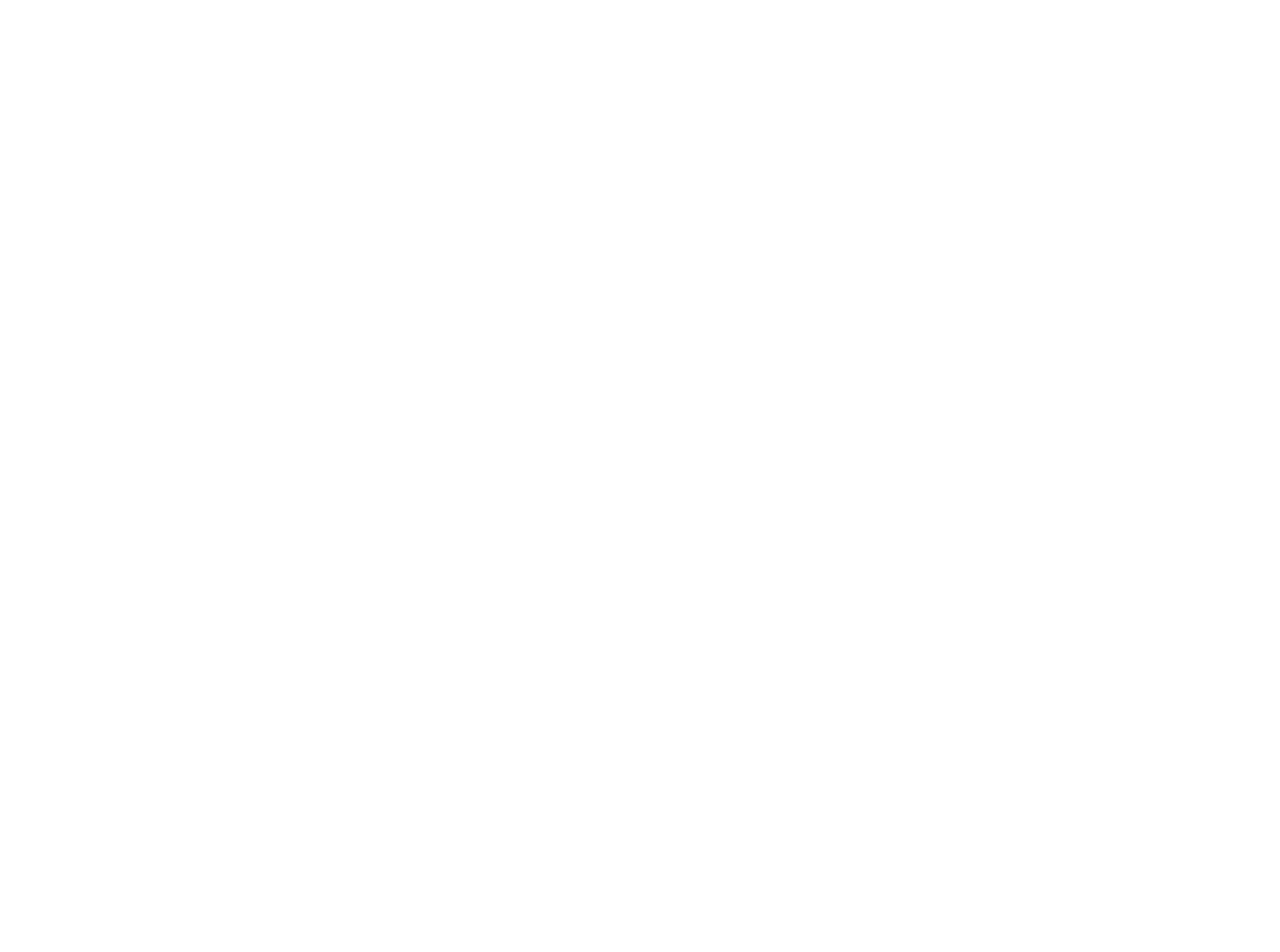
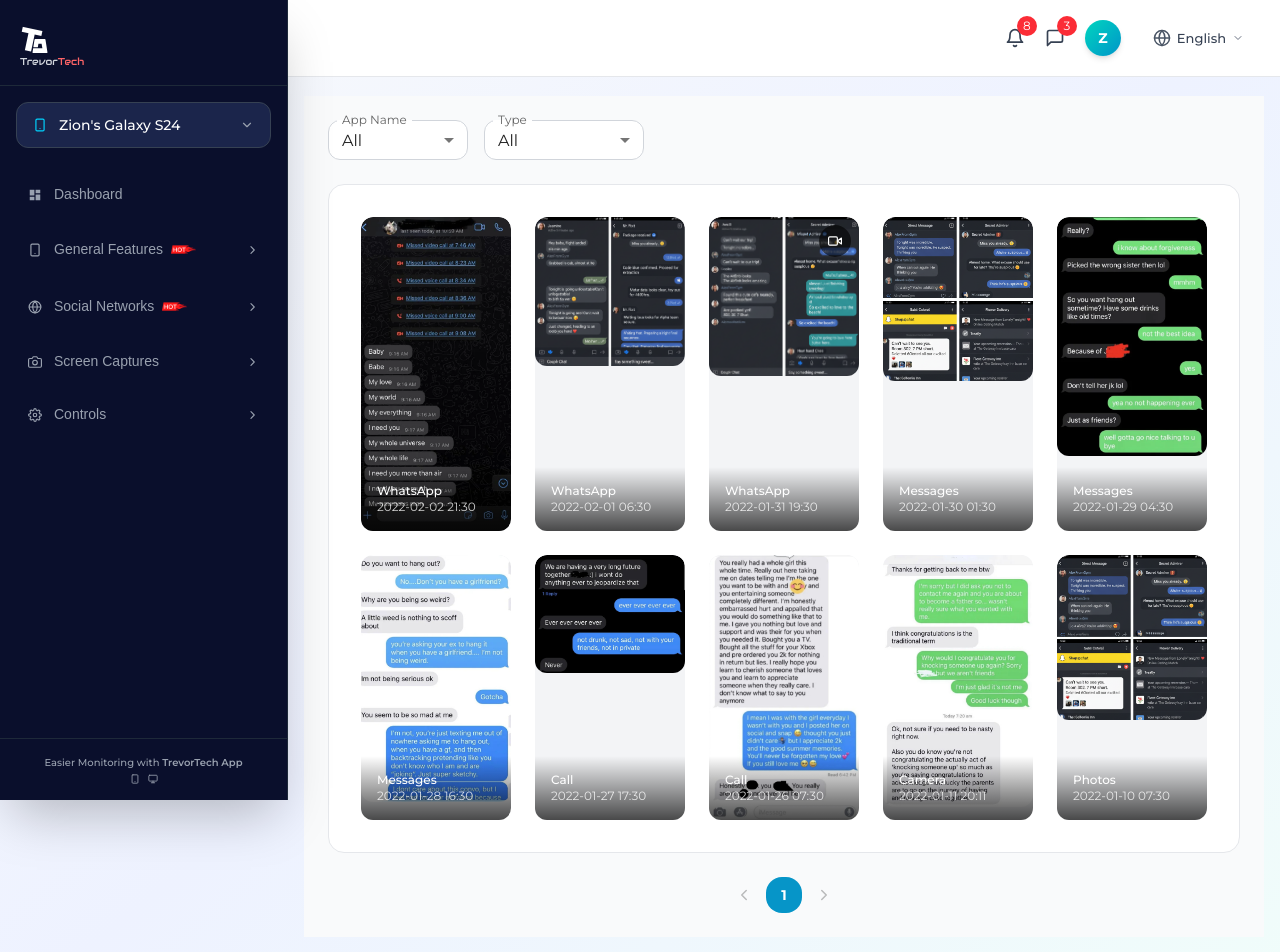
Before and after one commit to LifeofPaks/trevor-tech, a React (Vite) app: page /demo/captures/screenshots in a window 1280 px wide. Before the commit this address had no page. Shown: the top 952 px of the page. Before the commit the page ends 800 px from the top, so only its background shows below. Built offline with nearby package versions, Linux system fonts and the light colour scheme; a web font is replaced by a local one.

Commit message:
updated ui

```diff
--- a/src/App.jsx
+++ b/src/App.jsx
@@ -18,6 +18,7 @@
 import HistoryPage from "./pages/history/HistoryPage";
 import EmailPage from "./pages/email/EmailPage";
 import SimPage from "./pages/sim/SimPage";
+import ScreenshotsPage from "./pages/screenshots/ScreenshotsPage";
 
 
 
@@ -49,6 +50,7 @@
           <Route path="general/history" element={<HistoryPage />} />
           <Route path="general/email" element={<EmailPage />} />
           <Route path="general/sim" element={<SimPage />} />
+          <Route path="captures/screenshots" element={<ScreenshotsPage />} />
         </Route>
       </Routes>
 
--- /dev/null
+++ b/src/pages/screenshots/ScreenshotsPage.jsx
@@ -0,0 +1,359 @@
+import React, { useState, useEffect } from "react";
+import {
+  Box,
+  Typography,
+  Paper,
+  Stack,
+  Select,
+  MenuItem,
+  FormControl,
+  InputLabel,
+  IconButton,
+  Chip,
+  useMediaQuery,
+  useTheme,
+  Divider,
+} from "@mui/material";
+import {
+  FiChevronLeft,
+  FiChevronRight,
+  FiCamera,
+  FiVideo,
+} from "react-icons/fi";
+
+import Image1 from "../../assets/dashboard/screenshots/i-1.png";
+import Image2 from "../../assets/dashboard/screenshots/i-2.png";
+import Image3 from "../../assets/dashboard/screenshots/i-3.png";
+import Image4 from "../../assets/dashboard/screenshots/i-4.webp";
+import Image5 from "../../assets/dashboard/screenshots/i-5.webp";
+import Image6 from "../../assets/dashboard/screenshots/i-6.webp";
+import Image7 from "../../assets/dashboard/screenshots/i-7.webp";
+import Image8 from "../../assets/dashboard/screenshots/i-8.webp";
+import Image9 from "../../assets/dashboard/screenshots/i-9.webp";
+
+// Sample Data
+const allItems = [
+  {
+    id: 1,
+    app: "WhatsApp",
+    type: "screenshot",
+    date: "2022-02-02 21:30",
+    image: Image4
+  },
+  {
+    id: 2,
+    app: "WhatsApp",
+    type: "screenshot",
+    date: "2022-02-01 06:30",
+    image: Image1
+  },
+  {
+    id: 3,
+    app: "WhatsApp",
+    type: "recording",
+    date: "2022-01-31 19:30",
+    image: Image2
+  },
+  {
+    id: 4,
+    app: "Messages",
+    type: "screenshot",
+    date: "2022-01-30 01:30",
+    image: Image3
+  },
+  {
+    id: 5,
+    app: "Messages",
+    type: "screenshot",
+    date: "2022-01-29 04:30",
+    image: Image5
+  },
+  {
+    id: 6,
+    app: "Messages",
+    type: "screenshot",
+    date: "2022-01-28 16:30",
+    image: Image6
+  },
+  {
+    id: 7,
+    app: "Call",
+    type: "screenshot",
+    date: "2022-01-27 17:30",
+    image: Image7
+  },
+  {
+    id: 8,
+    app: "Call",
+    type: "screenshot",
+    date: "2022-01-26 07:30",
+    image: Image8
+  },
+  {
+    id: 9,
+    app: "Camera",
+    type: "screenshot",
+    date: "2022-01-11 20:11",
+    image: Image9
+  },
+  {
+    id: 10,
+    app: "Photos",
+    type: "screenshot",
+    date: "2022-01-10 07:30",
+    image: Image3
+  },
+];
+
+const ROWS_PER_PAGE = 10;
+
+const ScreenshotsPage = () => {
+  const [selectedImage, setSelectedImage] = useState(null);
+  const [page, setPage] = useState(1);
+  const [appFilter, setAppFilter] = useState("All");
+  const [typeFilter, setTypeFilter] = useState("All");
+
+  const theme = useTheme();
+  const isMobile = useMediaQuery(theme.breakpoints.down("md"));
+
+  // Filter logic
+  const filteredItems = allItems.filter((item) => {
+    const appMatch = appFilter === "All" || item.app === appFilter;
+    const typeMatch = typeFilter === "All" || item.type === typeFilter;
+    return appMatch && typeMatch;
+  });
+
+  const totalPages = Math.ceil(filteredItems.length / ROWS_PER_PAGE);
+  const startIndex = (page - 1) * ROWS_PER_PAGE;
+  const currentItems = filteredItems.slice(
+    startIndex,
+    startIndex + ROWS_PER_PAGE
+  );
+
+  // Get unique apps
+  const apps = ["All", ...new Set(allItems.map((i) => i.app))];
+
+  return (
+    <Box className="!p-6 !bg-gray-50 !min-h-screen">
+      {/* Header Filters */}
+      <Box className="!mb-6">
+        <Stack
+          direction={isMobile ? "column" : "row"}
+          spacing={2}
+          alignItems="center"
+          className="!flex-wrap"
+        >
+          <FormControl size="small" sx={{ minWidth: 140 }}>
+            <InputLabel>App Name</InputLabel>
+            <Select
+              value={appFilter}
+              onChange={(e) => {
+                setAppFilter(e.target.value);
+                setPage(1);
+              }}
+              label="App Name"
+              sx={{
+                borderRadius: "12px",
+                backgroundColor: "#fff",
+                "& .MuiOutlinedInput-notchedOutline": {
+                  borderColor: "#d1d5db",
+                },
+              }}
+            >
+              {apps.map((app) => (
+                <MenuItem key={app} value={app}>
+                  {app}
+                </MenuItem>
+              ))}
+            </Select>
+          </FormControl>
+
+          <FormControl size="small" sx={{ minWidth: 160 }}>
+            <InputLabel>Type</InputLabel>
+            <Select
+              value={typeFilter}
+              onChange={(e) => {
+                setTypeFilter(e.target.value);
+                setPage(1);
+              }}
+              label="Type"
+              sx={{
+                borderRadius: "12px",
+                backgroundColor: "#fff",
+                "& .MuiOutlinedInput-notchedOutline": {
+                  borderColor: "#d1d5db",
+                },
+              }}
+            >
+              <MenuItem value="All">All</MenuItem>
+              <MenuItem value="screenshot">Screenshots</MenuItem>
+              <MenuItem value="recording">Screen Recordings</MenuItem>
+            </Select>
+          </FormControl>
+        </Stack>
+      </Box>
+
+      {/* Gallery */}
+      <Paper
+        elevation={0}
+        sx={{
+          borderRadius: "16px",
+          border: "1px solid #e5e7eb",
+          p: 4,
+          backgroundColor: "#fff",
+        }}
+      >
+        <Box
+          sx={{
+            display: "grid",
+            gridTemplateColumns: isMobile
+              ? "repeat(2, 1fr)"
+              : "repeat(3, 1fr) repeat(2, 1fr)",
+            gap: 3,
+          }}
+        >
+          {currentItems.map((item) => (
+            <Box
+              key={item.id}
+              onClick={() => setSelectedImage(item)}
+              sx={{
+                position: "relative",
+                cursor: "pointer",
+                borderRadius: "12px",
+                overflow: "hidden",
+                backgroundColor: "#f3f4f6",
+                transition: "all 0.2s ease",
+                "&:hover": {
+                  transform: "translateY(-4px)",
+                  boxShadow: "0 8px 16px rgba(0,0,0,0.1)",
+                },
+              }}
+            >
+              <Box
+                component="img"
+                src={item.image}
+                alt={item.app}
+                sx={{
+                  width: "100%",
+                  height: "auto",
+                  display: "block",
+                  borderRadius: "12px",
+                }}
+              />
+              <Box
+                sx={{
+                  position: "absolute",
+                  bottom: 0,
+                  left: 0,
+                  right: 0,
+                  background: "linear-gradient(transparent, rgba(0,0,0,0.7))",
+                  color: "white",
+                  p: 2,
+                  fontSize: "0.75rem",
+                }}
+              >
+                <Typography className="!font-medium !text-xs">
+                  {item.app}
+                </Typography>
+                <Typography className="!text-xs !opacity-80">
+                  {item.date}
+                </Typography>
+              </Box>
+              {item.type === "recording" && (
+                <Box
+                  sx={{
+                    position: "absolute",
+                    top: 8,
+                    right: 8,
+                    backgroundColor: "rgba(0,0,0,0.6)",
+                    borderRadius: "50%",
+                    width: 32,
+                    height: 32,
+                    display: "flex",
+                    alignItems: "center",
+                    justifyContent: "center",
+                  }}
+                >
+                  <FiVideo className="!text-white !text-sm" />
+                </Box>
+              )}
+            </Box>
+          ))}
+        </Box>
+      </Paper>
+
+      {/* Pagination */}
+      <Box className="!flex justify-center !mt-6">
+        <Stack direction="row" spacing={1} alignItems="center">
+          <IconButton
+            size="small"
+            disabled={page === 1}
+            onClick={() => setPage(page - 1)}
+            sx={{ color: page === 1 ? "#d1d5db" : "#9ca3af" }}
+          >
+            <FiChevronLeft />
+          </IconButton>
+          <Chip
+            label={page}
+            size="small"
+            sx={{
+              backgroundColor: "#0695c8",
+              color: "white",
+              fontWeight: "bold",
+              width: 36,
+              height: 36,
+              fontSize: "0.875rem",
+            }}
+          />
+          <IconButton
+            size="small"
+            disabled={page === totalPages}
+            onClick={() => setPage(page + 1)}
+            sx={{ color: page === totalPages ? "#d1d5db" : "#9ca3af" }}
+          >
+            <FiChevronRight />
+          </IconButton>
+        </Stack>
+      </Box>
+
+      {/* Modal */}
+      {selectedImage && (
+        <Box
+          className="!fixed !inset-0 !z-50 !bg-black/90 !flex !items-center !justify-center !p-4"
+          onClick={() => setSelectedImage(null)}
+        >
+          <IconButton
+            className="!absolute !top-4 !right-4 !text-white !text-3xl"
+            onClick={() => setSelectedImage(null)}
+          >
+            <FiChevronLeft />
+          </IconButton>
+
+          <Box className="!max-w-4xl !w-full !flex !flex-col !items-center">
+            <Box
+              component="img"
+              src={selectedImage.image}
+              alt={selectedImage.app}
+              sx={{
+                maxHeight: "80vh",
+                width: "auto",
+                borderRadius: "16px",
+                boxShadow: "0 20px 40px rgba(0,0,0,0.5)",
+              }}
+            />
+            <Box className="!mt-4 !text-center !text-white">
+              <Typography className="!font-medium">
+                {selectedImage.app}
+              </Typography>
+              <Typography className="!text-sm !opacity-80">
+                {selectedImage.date}
+              </Typography>
+            </Box>
+          </Box>
+        </Box>
+      )}
+    </Box>
+  );
+};
+
+export default ScreenshotsPage;
```
